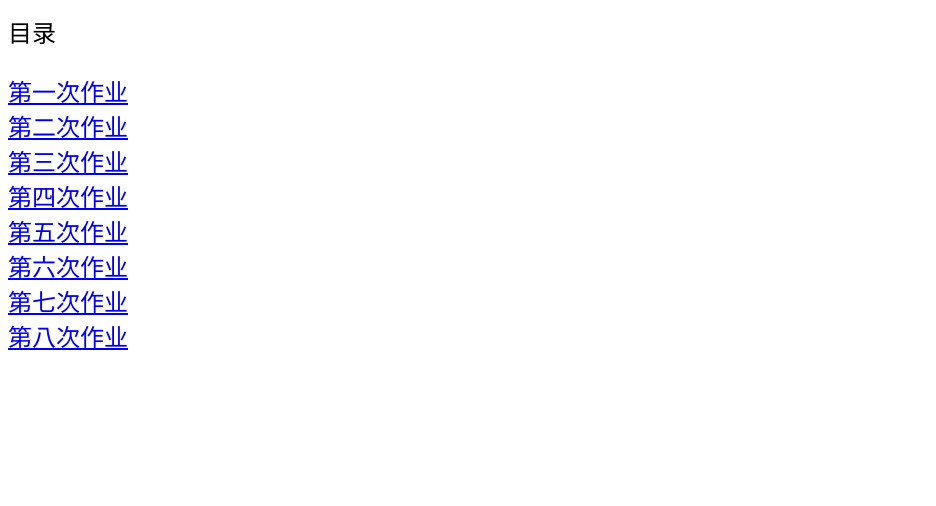
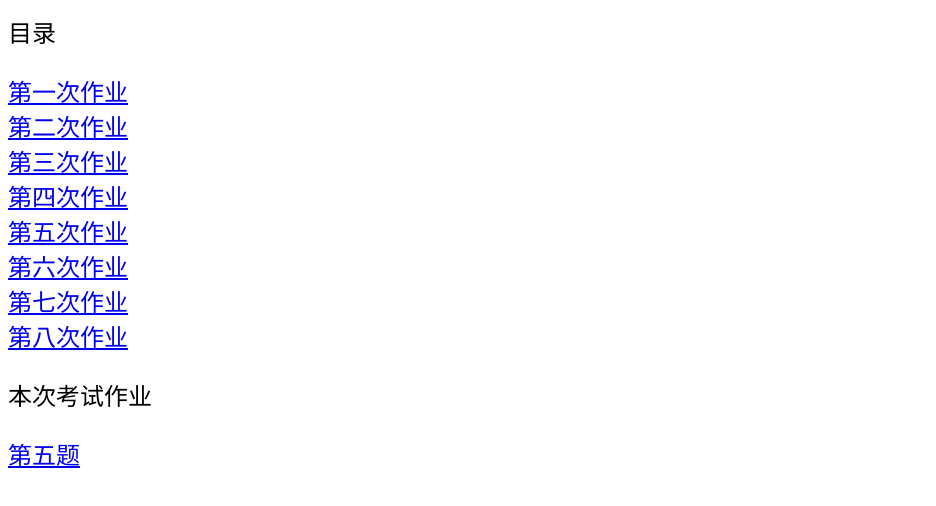
Before and after one commit to zhaojunmuze/lyz0507github.io, a plain HTML site: page index.html in a window 1280 px wide. Shown: the part 120-626 px from the top of the page, without its empty margins (0-936 px from the left). Drawn offline with Linux system fonts and the light colour scheme.

Commit message:
Update index.html

```diff
--- a/index.html
+++ b/index.html
@@ -4,6 +4,9 @@
  <head>
   <meta charset="UTF-8">
   <style type="text/css">
+	  div{
+	margin:auto;
+	}
 	body{font-size:1.5em;
 	     color:black;
 		 background-image:url("bg.jpg");
@@ -32,6 +35,10 @@
   <a href="day7.html">第七次作业</a>
 	 	  <br>
   <a href="day8.html">第八次作业</a>
+	 <div class="test">
+        <p>本次考试作业</p>
+     <a href="test.html">第五题</a>
+ </div>
  </body>
 
 </html>
```
